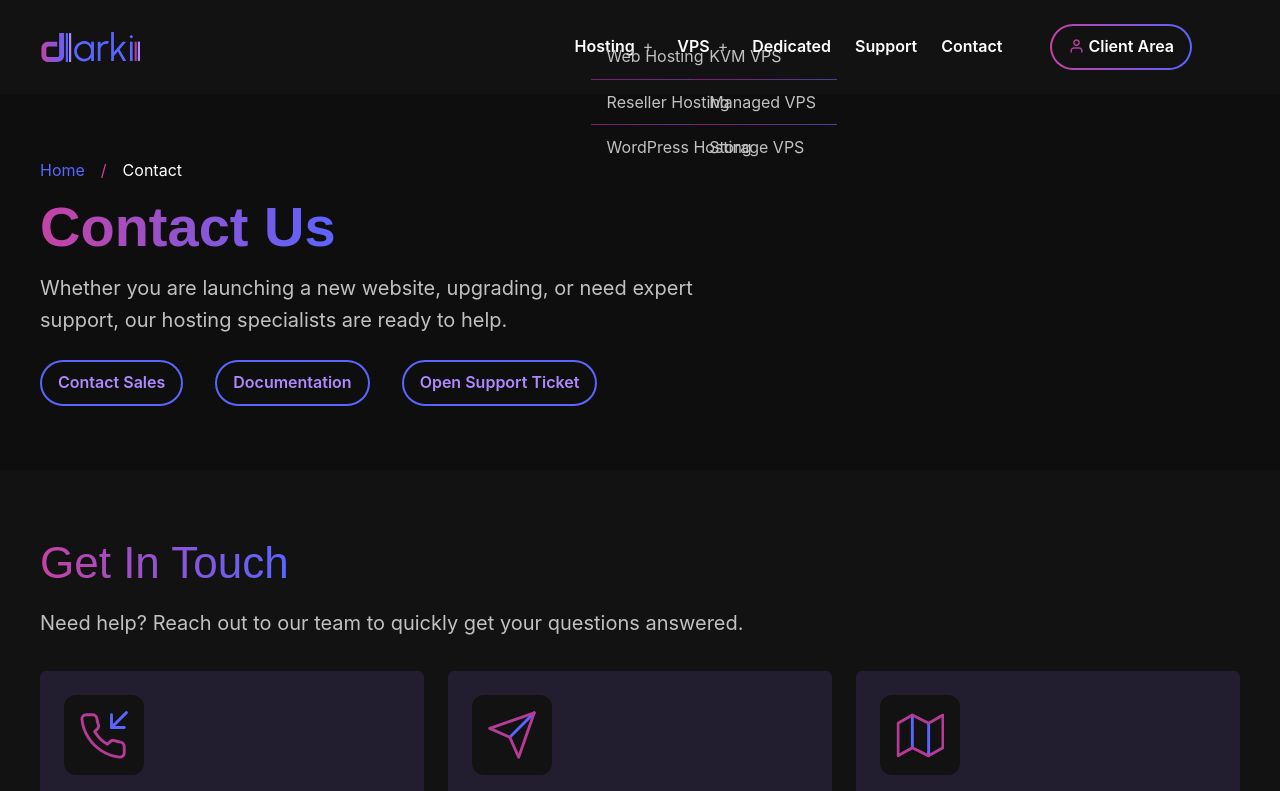
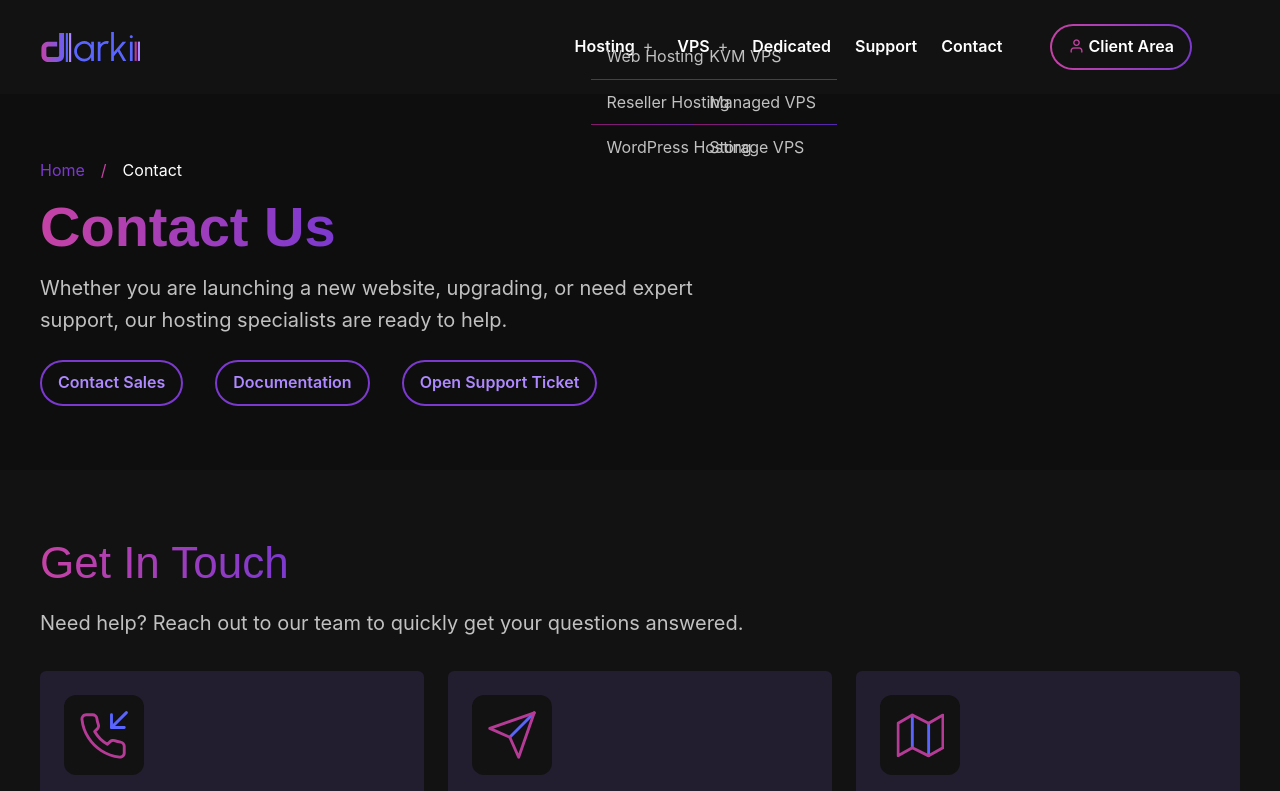
Before and after one commit to dewdot/darki, a Next.js app: page /contact in a window 1280 px wide. Shown: the top 791 px of the page. Built offline with nearby package versions, Linux system fonts and the light colour scheme; a web font is replaced by a local one.

Commit message:
updated readme

```diff
--- a/src/css/components.css
+++ b/src/css/components.css
@@ -4,14 +4,13 @@
   padding: 0.5rem 1rem;
   border: 2px solid var(--color-secondary);
   border-radius: 2rem;
-
   color: var(--color-secondary-light);
   text-decoration: none;
   background: linear-gradient(to right, var(--color-primary-light), var(--color-primary-light)) no-repeat left bottom;
   background-size: 0% 100%;
   -webkit-background-clip: text;
   background-clip: text;
-  transition: background-size 0.4s ease, color 0.4s ease, box-shadow 0.2s linear 0.3s;
+  transition: background-size 0.4s ease, color 0.4s ease, box-shadow 0.2s linear;
 }
 .button:hover {
   color: transparent;
--- a/src/css/globals.css
+++ b/src/css/globals.css
@@ -4,8 +4,8 @@
   --color-primary: #c642a5;
   --color-primary-dark: #86196b;
   --color-primary-light: #ffb0eb;
-  --color-secondary: #5a65ff;
-  --color-secondary-dark: #40469f;
+  --color-secondary: #7c39cf;
+  --color-secondary-dark: #5327b3;
   --color-secondary-light: #ae89ff;
   --color-dark: #0e0e0e;
   --color-dark2: #221d2f;
--- a/src/css/hero.css
+++ b/src/css/hero.css
@@ -2,9 +2,6 @@
 .hero-container {
   min-height: 90vh;
    min-height: 90dvh;
-}
-.section-hero  {
-  background: linear-gradient(90deg, var(--color-dark) 0%, var(--color-dark2) 20%, var(--bg-body) 30%);
 }
 .hero-container {
   display: grid;
```
Also changed, not shown: 1 other file (tests, documents, lock files or other folders).
